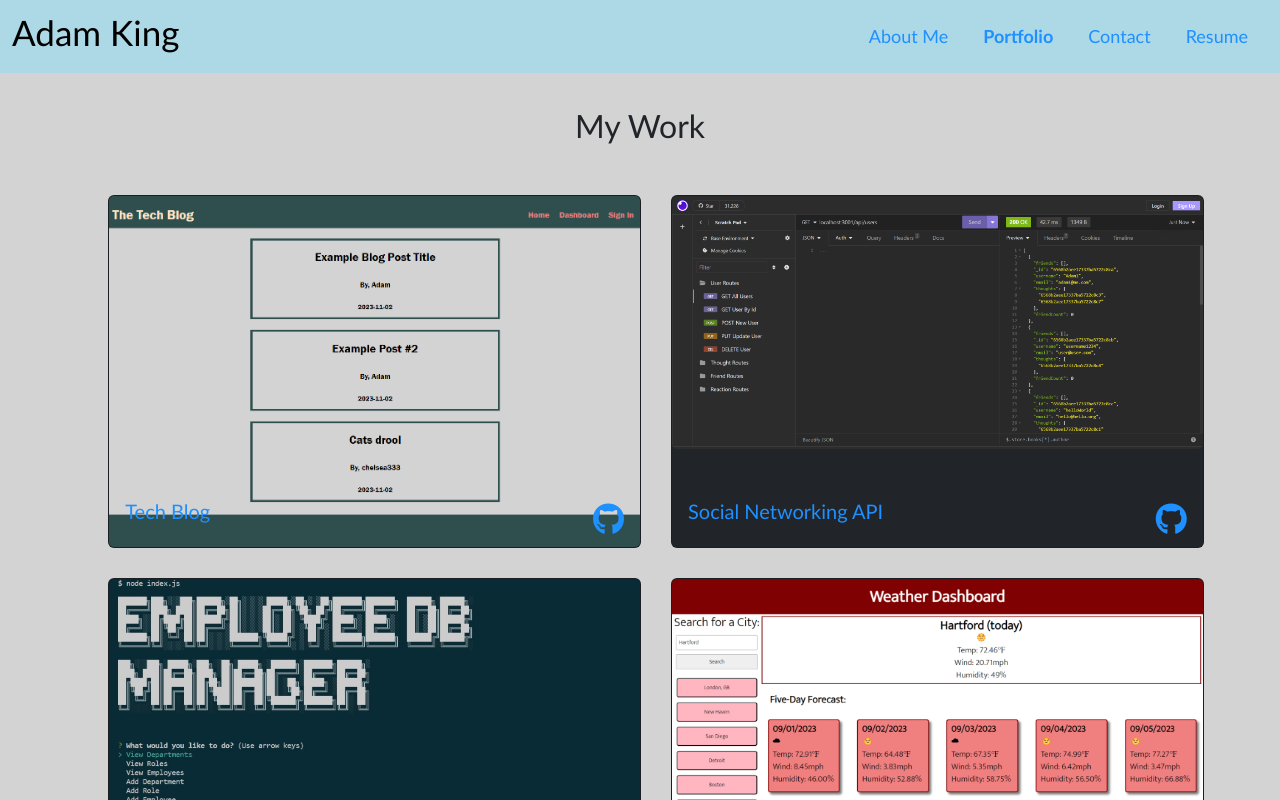
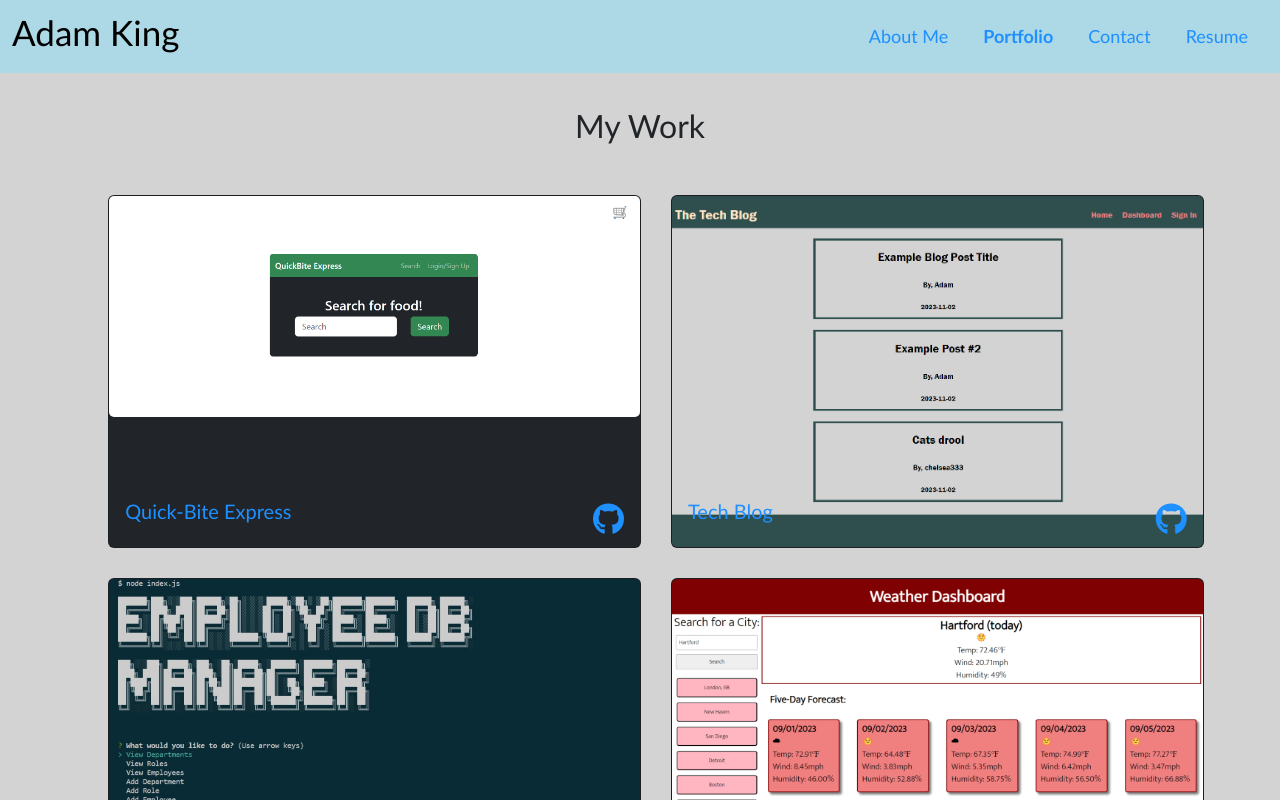
Before and after one commit to adaking1/my-portfolio-react, a React (Vite) app: page /portfolio in a window 1280 px wide. Shown: the top 800 px of the page. Built offline with nearby package versions, Linux system fonts and the light colour scheme.

Commit message:
added final project to portfolio

```diff
--- a/src/pages/PortfolioPage.jsx
+++ b/src/pages/PortfolioPage.jsx
@@ -1,6 +1,6 @@
 import Project from '../components/UI/Project';
 import techBlog from '../assets/images/techBlog.png';
-import socialNetwork from '../assets/images/socialNetwork.png';
+import quickBite from '../assets/images/quickBite.png';
 import empDBManager from '../assets/images/employeeDatabase.jpg';
 import weatherDashboard from '../assets/images/weatherDashboard.png';
 import comicQuest from '../assets/images/comicQuest.png';
@@ -11,19 +11,19 @@ export default function PortfolioPage() {
 
     const projects = [
         {
+            title: 'Quick-Bite Express',
+            image: quickBite,
+            altText: 'Final Project for Bootcamp',
+            github: 'https://github.com/adaking1/QuickBite-Express',
+            link: 'https://quickbite-express-rbx4.onrender.com/',
+            id: '1'
+        },
+        {
             title: 'Tech Blog',
             image: techBlog,
             altText: 'First Fullstack Application',
             github: 'https://github.com/adaking1/technology-blog',
             link: 'https://chilling-citadel-47329-94bcd0d8e6c1.herokuapp.com/',
-            id: '1'
-        },
-        {
-            title: 'Social Networking API',
-            image: socialNetwork,
-            altText: 'Social Network API',
-            github: 'https://github.com/adaking1/social-media-api',
-            link: 'https://github.com/adaking1/social-media-api',
             id: '2'
         },
         {
```
Also changed, not shown: src/assets/images/quickBite.png (added).
